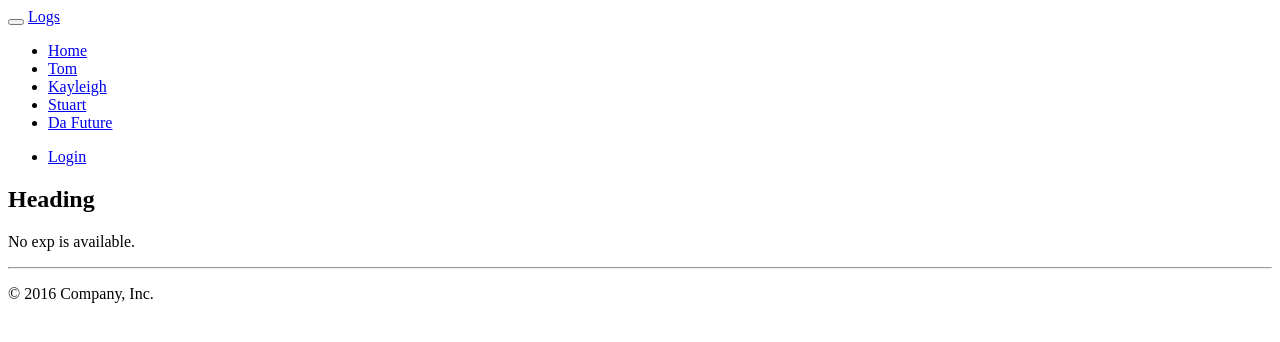
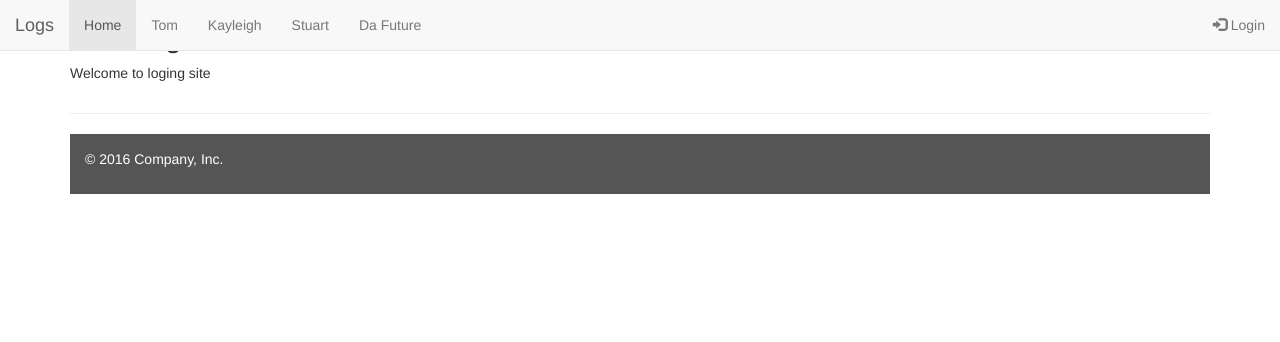
Before and after one commit to treilly94/work_diary, a Django app: page / in a window 1280 px wide. Shown: the top 342 px of the page. Run offline with Django 3.2, Linux system fonts and the light colour scheme; data that the repository does not hold is empty; some libraries are stand-ins or nearby versions.

Commit message:
fixing template

```diff
--- a/log/templates/log/base.html
+++ b/log/templates/log/base.html
@@ -1,17 +1,15 @@
 <!DOCTYPE html>
 <html lang="en">
-  <head>
-    <meta charset="utf-8">
-    <meta http-equiv="X-UA-Compatible" content="IE=edge">
-    <meta name="viewport" content="width=device-width, initial-scale=1">
-
-    <!-- Bootstrap core CSS -->
-    <link href="/static/bootstrap_stylesheet" rel="stylesheet">
-    <!-- IE10 viewport hack for Surface/desktop Windows 8 bug -->
-    <link href="/static/ie10-viewport-bug-workaround.css" rel="stylesheet">
-    <!-- Custom styles for this template -->
-    <link href="/static/jumbotron.css" rel="stylesheet">
-  </head>
+<head>
+	<meta charset='utf-8'>
+	<meta name='description' content='template'>
+	<!-- Latest compiled and minified CSS -->
+	<link rel="stylesheet" href="https://maxcdn.bootstrapcdn.com/bootstrap/3.3.7/css/bootstrap.min.css">
+	<script src="https://ajax.googleapis.com/ajax/libs/jquery/3.2.1/jquery.min.js"></script>
+	<script src="https://maxcdn.bootstrapcdn.com/bootstrap/3.3.7/js/bootstrap.min.js"></script>
+	<!-- Our stylesheet -->
+	<link rel='stylesheet' type='text/css' href='css.css'>
+</head>
 
   <body>
 
--- a/log/templates/log/index.html
+++ b/log/templates/log/index.html
@@ -2,17 +2,6 @@
 
 {% block content %}
 
-{% if latest_exp_list %}
-	{% for exp in latest_exp_list %}
-			<p>{{ exp.user }}</p>
-			<p>{{ exp.field }}</p>
-			<p>{{ exp.description }}</p>
-			<p>{{ exp.date }}</p>
-		<br>
-	{% endfor %}
-{% else %}
-	<p>No exp is available.</p>
-{% endif %}
-
+<p>Welcome to loging site<p>
 
 {% endblock %}
```
